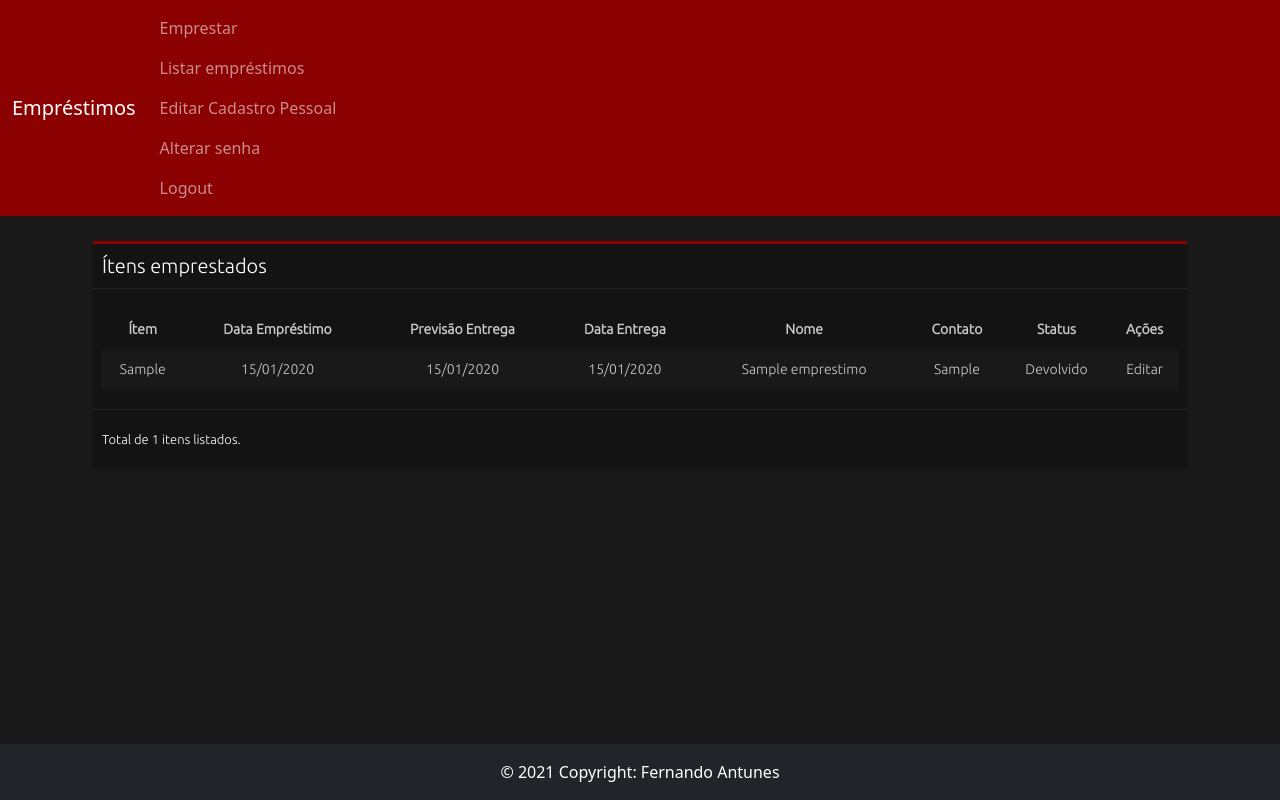
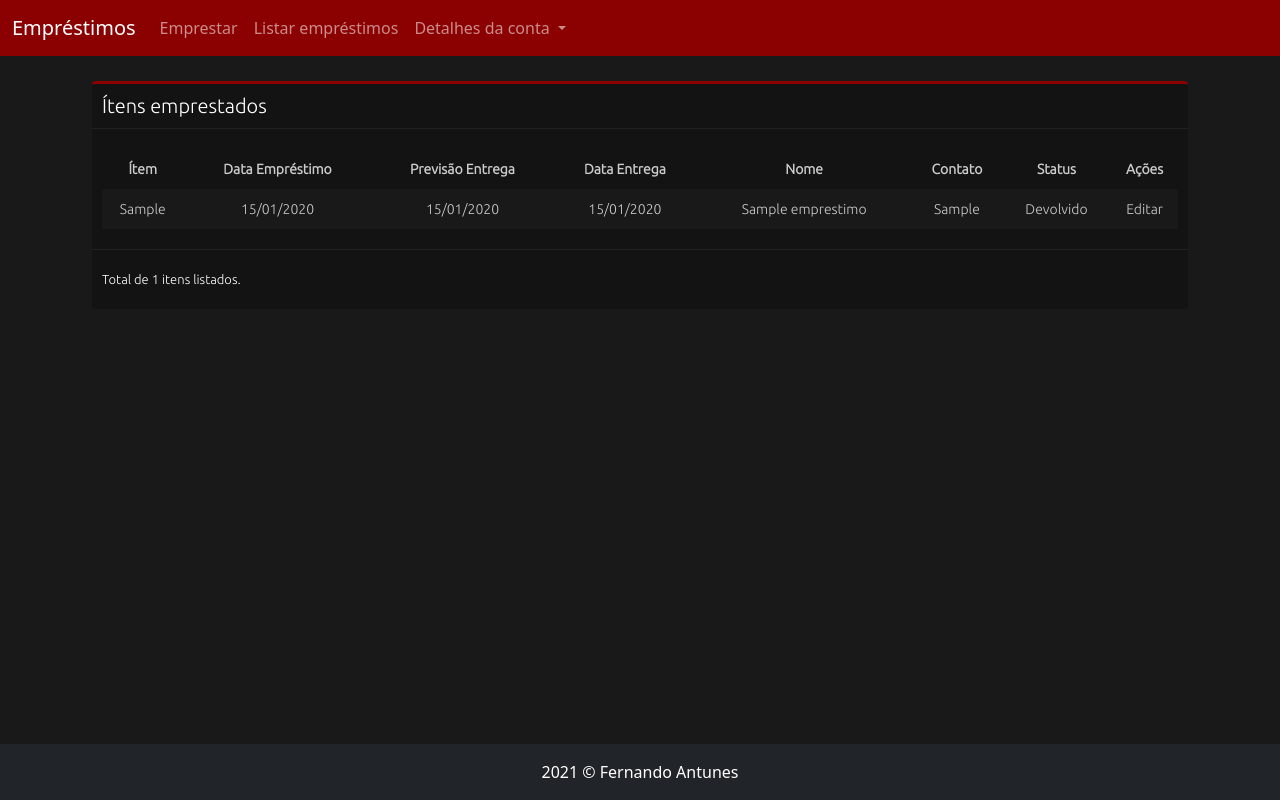
Before and after one commit to fantunes84/coisas_emprestadas, a PHP site: page / in a window 1280 px wide. Run offline with PHP 8.4, Linux system fonts and the light colour scheme; the visitor is signed in with stand-in values (Sample User, id 1); tables that the repository leaves empty hold one stand-in row (values such as "Sample post"); some libraries are stand-ins or nearby versions.

Commit message:
Adequaçao da navbar com dropdown

```diff
--- a/templates/footer.php
+++ b/templates/footer.php
@@ -1,10 +1,10 @@
     <br><br><br>
 	<footer class="bg-dark fixed-bottom">
         <div class="text-center p-3" >
-            © 2021 Copyright: Fernando Antunes
+            <?php echo date("Y"); ?> © Fernando Antunes
         </div>
 	</footer>
     <script src="https://cdn.jsdelivr.net/npm/@popperjs/core@2.10.2/dist/umd/popper.min.js" integrity="sha384-7+zCNj/IqJ95wo16oMtfsKbZ9ccEh31eOz1HGyDuCQ6wgnyJNSYdrPa03rtR1zdB" crossorigin="anonymous"></script>
-<script src="https://cdn.jsdelivr.net/npm/bootstrap@5.1.3/dist/js/bootstrap.min.js" integrity="sha384-QJHtvGhmr9XOIpI6YVutG+2QOK9T+ZnN4kzFN1RtK3zEFEIsxhlmWl5/YESvpZ13" crossorigin="anonymous"></script>
+    <script src="https://cdn.jsdelivr.net/npm/bootstrap@5.1.3/dist/js/bootstrap.min.js" integrity="sha384-QJHtvGhmr9XOIpI6YVutG+2QOK9T+ZnN4kzFN1RtK3zEFEIsxhlmWl5/YESvpZ13" crossorigin="anonymous"></script>
 </body>
 </html>
--- a/templates/navbar.php
+++ b/templates/navbar.php
@@ -16,7 +16,7 @@
     <header>
         <nav class="navbar navbar-expand-lg navbar-dark bg-red">
             <div class="container-fluid">
-                <a class="navbar-brand" href="#">Empréstimos</a>
+                <a class="navbar-brand" href="/">Empréstimos</a>
                 <button class="navbar-toggler" type="button" data-bs-toggle="collapse" data-bs-target="#navbarNav" aria-controls="navbarNav" aria-expanded="false" aria-label="Toggle navigation">
                     <span class="navbar-toggler-icon"></span>
                 </button>
@@ -24,12 +24,44 @@
                     <ul class="navbar-nav">
                         <li class="nav-item">
                             <a class="nav-link"  href="emprestar.php">Emprestar</a>
+                        </li>
+
+                        <li class="nav-item">
                             <a class="nav-link"  href="index.php">Listar empréstimos</a>
-                            <a class="nav-link"  href="editar_cadastro.php?id=<?php echo $_SESSION['usuario_id']; ?>">Editar Cadastro Pessoal</a>
-                            <a class="nav-link"  href="alterar_senha.php?id=<?php echo $_SESSION['usuario_id']; ?>">Alterar senha</a>
-                            <a class="nav-link"  href="src/validacoes/logout.php">Logout</a>
+                        </li>
 
+                        <li class="nav-item dropdown float-right">
+                            <a class="nav-link dropdown-toggle" href="#" id="navbarDropdown" role="button" data-bs-toggle="dropdown" aria-expanded="false">
+                                Detalhes da conta
+                            </a>
+                            <ul class="dropdown-menu dropdown-menu-dark" aria-labelledby="navbarDropdown">
+                                <li class="nav-item">
+                                    <a class="dropdown-item"><?php echo $_SESSION['usuario_nome']; ?></a>
+                                </li>
+
+                                <li><hr class="dropdown-divider"></li>
+
+                                <li class="nav-item">
+                                    <a class="dropdown-item"  href="editar_cadastro.php?id=<?php echo $_SESSION['usuario_id']; ?>">Editar Cadastro</a>
+                                </li>
+
+                                <li class="nav-item">
+                                    <a class="dropdown-item"  href="alterar_senha.php?id=<?php echo $_SESSION['usuario_id']; ?>">Alterar senha</a>
+                                </li>
+
+                                <li><hr class="dropdown-divider"></li>
+
+                                <li class="nav-item">
+                                    <a class="dropdown-item"  href="src/validacoes/logout.php">Logout</a>
+                                </li>
+                            </ul>
                         </li>
+
+
+
+
+
+
                     </ul>
                 </div>
             </div>
```
